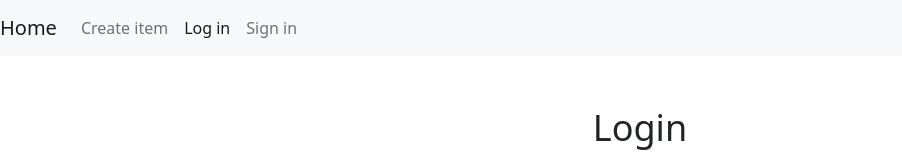
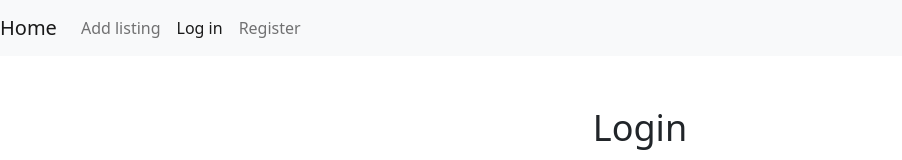
Before and after one commit to vicmon810/Otago__Market__place, a React (Create React App) app in the folder Project/client/: page /login in a window 1280 px wide. Shown: the top 160 px of the page, without its empty margins (0-902 px from the left). Built offline with nearby package versions, Linux system fonts and the light colour scheme.

Commit message:
correct name (sign in to register)

```diff
--- a/Project/client/src/components/navbar.js
+++ b/Project/client/src/components/navbar.js
@@ -30,13 +30,13 @@ export default function Navbar() {
         <div className="collapse navbar-collapse" id="navbarSupportedContent">
           <ul className="navbar-nav ml-auto">
             <NavLink className="nav-link" to="/create">
-              Create item
+              Add listing
             </NavLink>
             <NavLink className="nav-link" to="/login">
               Log in
             </NavLink>
             <NavLink className="nav-link" to="/register">
-              Sign in
+              Register
             </NavLink>
           </ul>
         </div>
```
